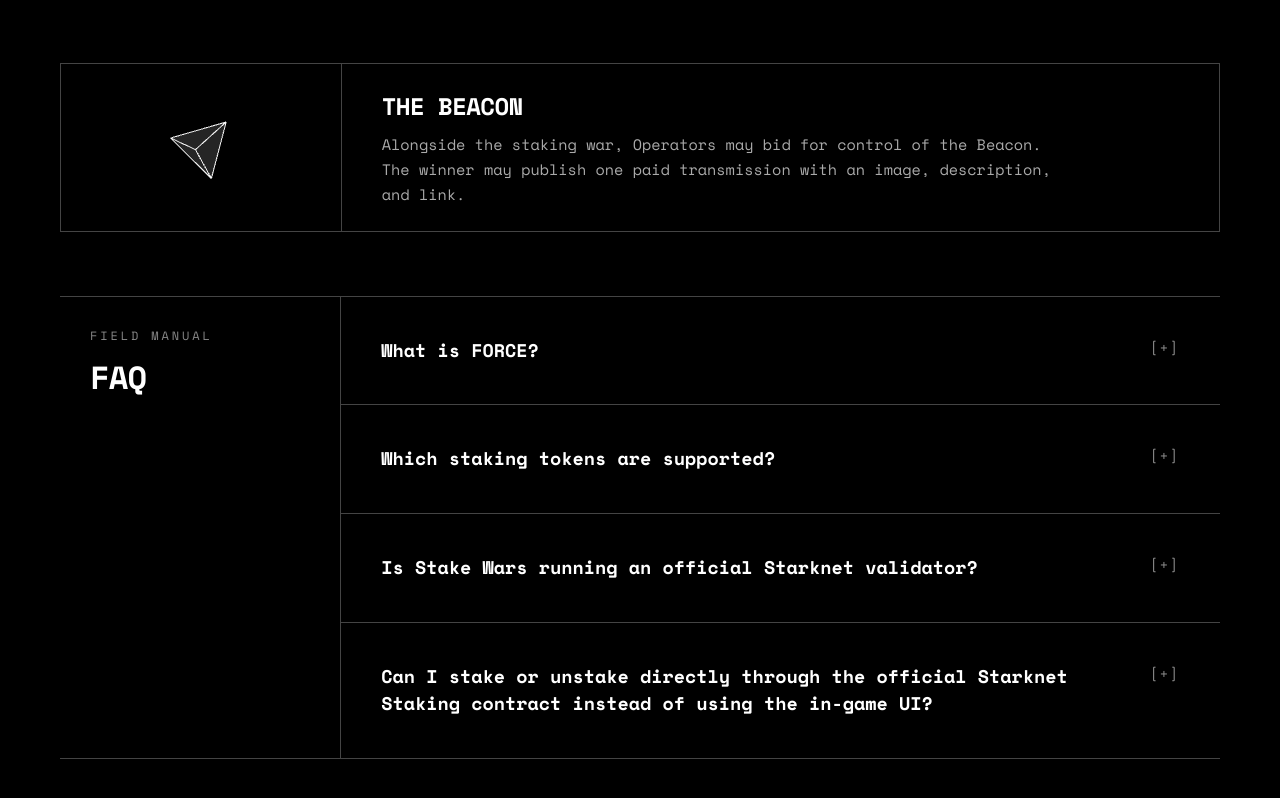
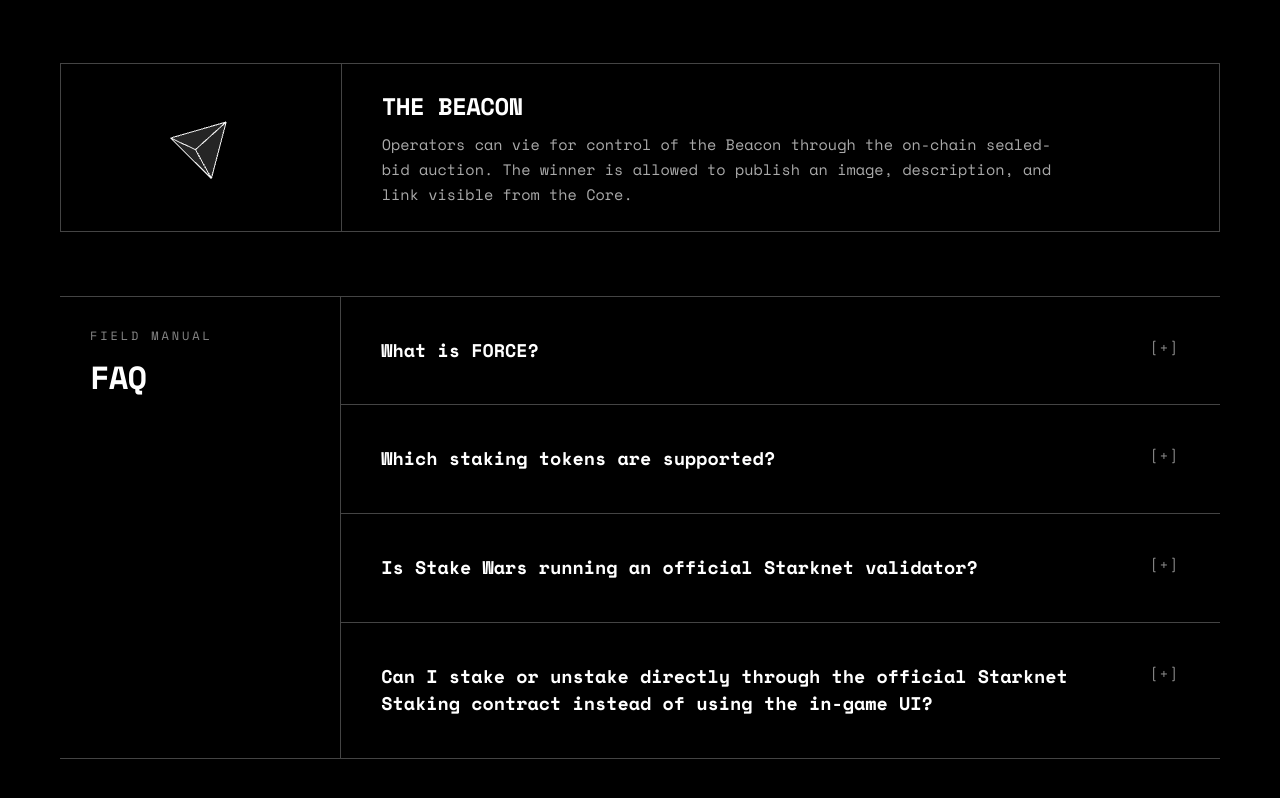
Before and after one commit to broody/stake-wars, a React (Vite) app in the folder apps/web/: page / in a window 1280 px wide. Shown: the part 1469-2267 px from the top of the page. Built offline with nearby package versions, Linux system fonts and the light colour scheme; no server answers.

Commit message:
copy: clarify Beacon auction callout

```diff
--- a/apps/web/src/landing/App.tsx
+++ b/apps/web/src/landing/App.tsx
@@ -153,9 +153,9 @@
               THE BEACON
             </h2>
             <p className="mt-2 max-w-2xl text-[0.95rem] leading-[1.65] text-[#aaa]">
-              Alongside the staking war, Operators may bid for control of the
-              Beacon. The winner may publish one paid transmission with an
-              image, description, and link.
+              Operators can vie for control of the Beacon through the on-chain
+              sealed-bid auction. The winner is allowed to publish an image,
+              description, and link visible from the Core.
             </p>
           </div>
         </section>
```
